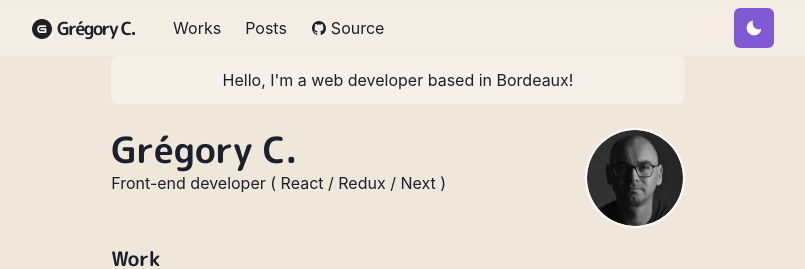
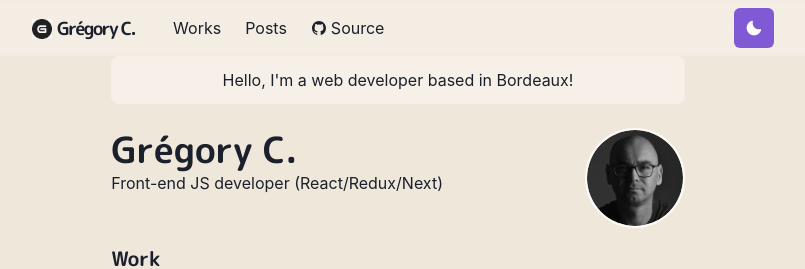
Before and after one commit to gregchapauli/My-Portfolio, a Next.js app: page / in a window 1280 px wide. Shown: the top 269 px of the page, without its empty margins (242-1047 px from the left). Built offline with nearby package versions, Linux system fonts and the light colour scheme.

Commit message:
Modification Heading

```diff
--- a/pages/index.js
+++ b/pages/index.js
@@ -44,7 +44,7 @@ const Home = () => (
           <Heading as="h2" variant="page-title">
             Grégory C.
           </Heading>
-          <p>Front-end developer ( React / Redux / Next )</p>
+          <p>Front-end JS developer (React/Redux/Next)</p>
         </Box>
         <Box
           flexShrink={0}
```
